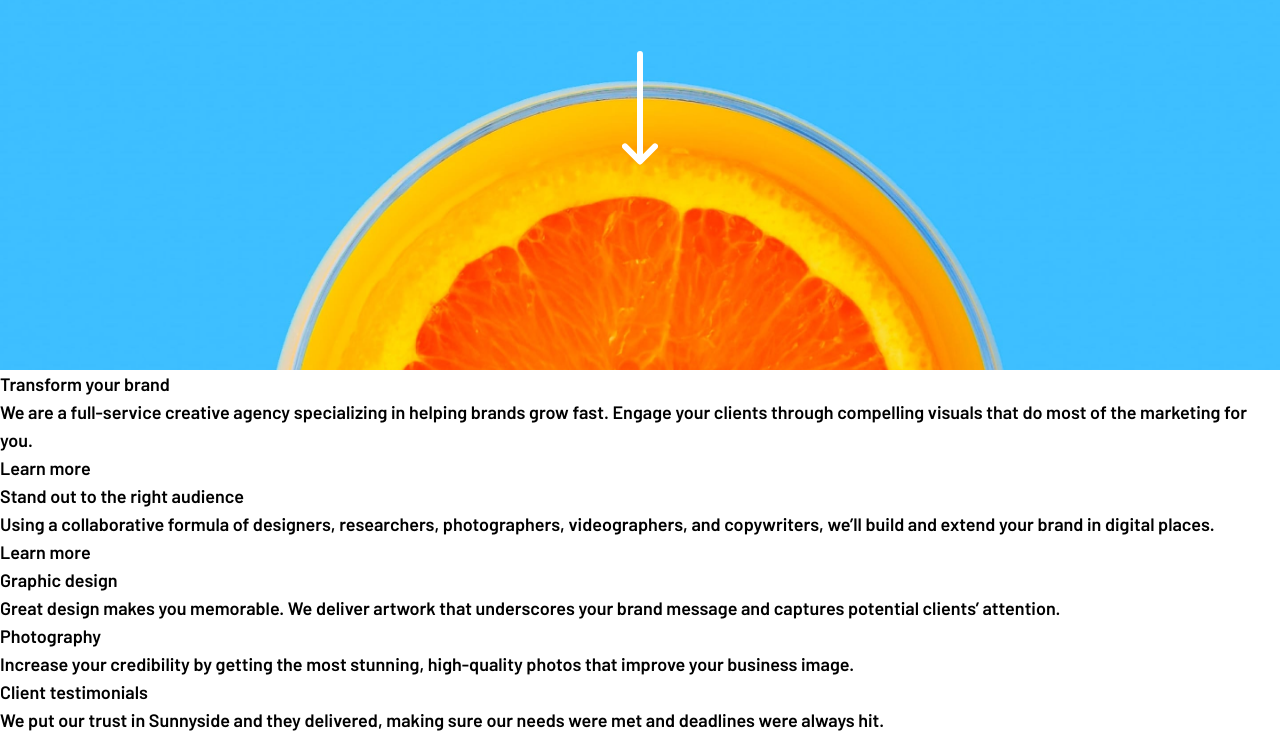
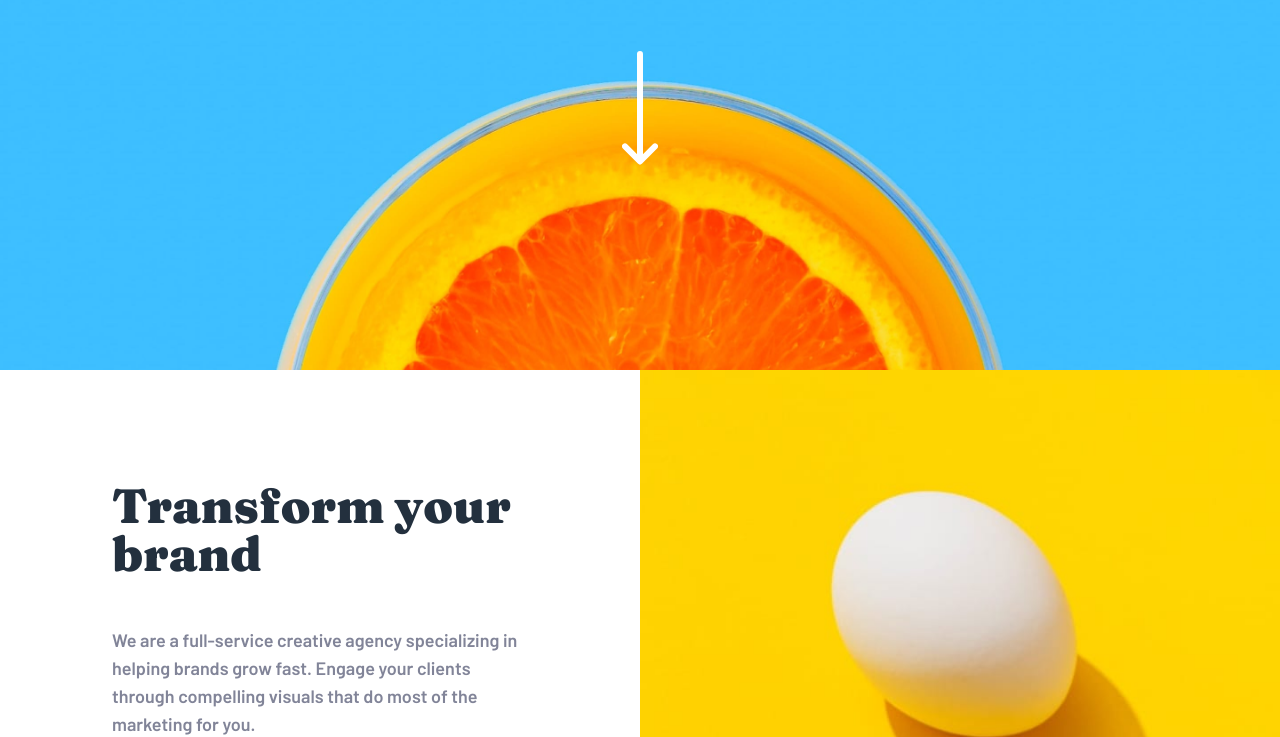
Before and after one commit to Coding4Noodles/sunnyside-agency-landing-page, a website: page sunnyside-agency-landing-page-main/index.html in a window 1280 px wide. Shown: the part 230-967 px from the top of the page. Drawn offline with Linux system fonts and the light colour scheme.

Commit message:
First section

```diff
--- a/sunnyside-agency-landing-page-main/index.html
+++ b/sunnyside-agency-landing-page-main/index.html
@@ -10,7 +10,7 @@
   <link href="https://fonts.googleapis.com/css2?family=Barlow:wght@600&family=Fraunces:wght@700;900&display=swap" rel="stylesheet">
   <title>Frontend Mentor | Sunnyside agency landing page</title>
 </head>
-<body class="font-barlow text-lg">
+<body class="font-barlow text-lg text-customdarkgrayish">
   <header class="text-white bg-header bg-cover bg-center h-[75vh] p-8 relative">
     <nav class="flex flex-row justify-between relative">
       <div>
@@ -37,17 +37,23 @@
     </div>
   </header>
 
-  <section>
-    <h3>
+  <section class="flex xl:flex-row flex-col-reverse">
+    <div class="w-1/2 p-28 flex flex-col justify-center">
+      <h3 class="text-5xl font-fraunces font-extrabold text-customdarkblue lg:mb-12">
         Transform your brand
       </h3>
-    <p>
+      <p class="lg:mb-12">
         We are a full-service creative agency specializing in helping brands grow fast.
         Engage your clients through compelling visuals that do most of the marketing for you.
       </p>
-    <a href="#" target="_blank" rel="noopener noreferrer">
+      <a href="#" target="_blank" rel="noopener noreferrer" class="text-customdarkblue uppercase font-fraunces underline decoration-8 decoration-customyellow underline-offset-[-4px]">
         Learn more
       </a>
+    </div>
+    <div class="w-1/2">
+      <img src="./images/desktop/image-transform.jpg" alt="Image display egg" srcset="" class="w-full">
+    </div>
+
   </section>
 
   <section>
```
Also changed, not shown: sunnyside-agency-landing-page-main/dist/output.css. Lines whose indentation alone changed are shown as unchanged.
